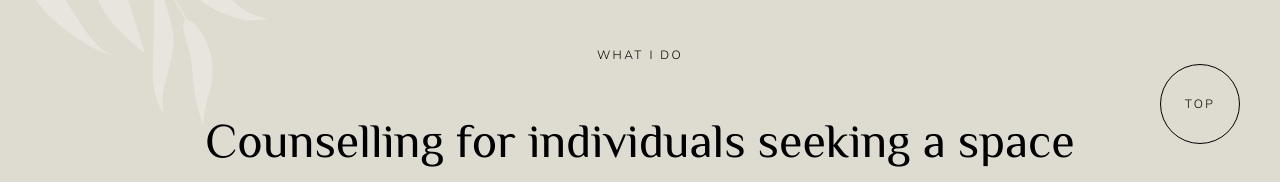
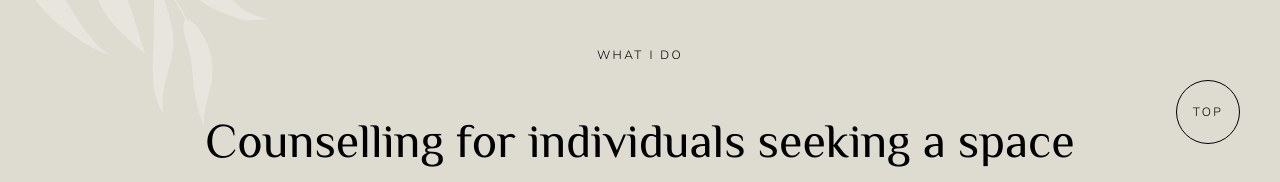
Before and after one commit to HadaRaion/amanda-de-waal-therapy, a Next.js app: page / in a window 1280 px wide. Shown: the part 616-798 px from the top of the page. Built offline with nearby package versions, Linux system fonts and the light colour scheme.

Commit message:
Add css for to top button

```diff
--- a/components/ScrollToTopBtn.tsx
+++ b/components/ScrollToTopBtn.tsx
@@ -36,7 +36,7 @@ export default function ScrollToTopBtn() {
 
 	return (
 		<motion.button
-			className="fixed bottom-10 right-10 w-20 h-20 rounded-full border bg-primary link"
+			className="fixed z-30 bottom-4 right-4 lg:bottom-10 lg:right-10 w-14 h-14 lg:w-16 lg:h-16 rounded-full border bg-primary hover:bg-dark hover:text-light duration-500 ease link"
 			variants={ScrollToTopContainerVariants}
 			initial="hide"
 			animate={controls}
```
